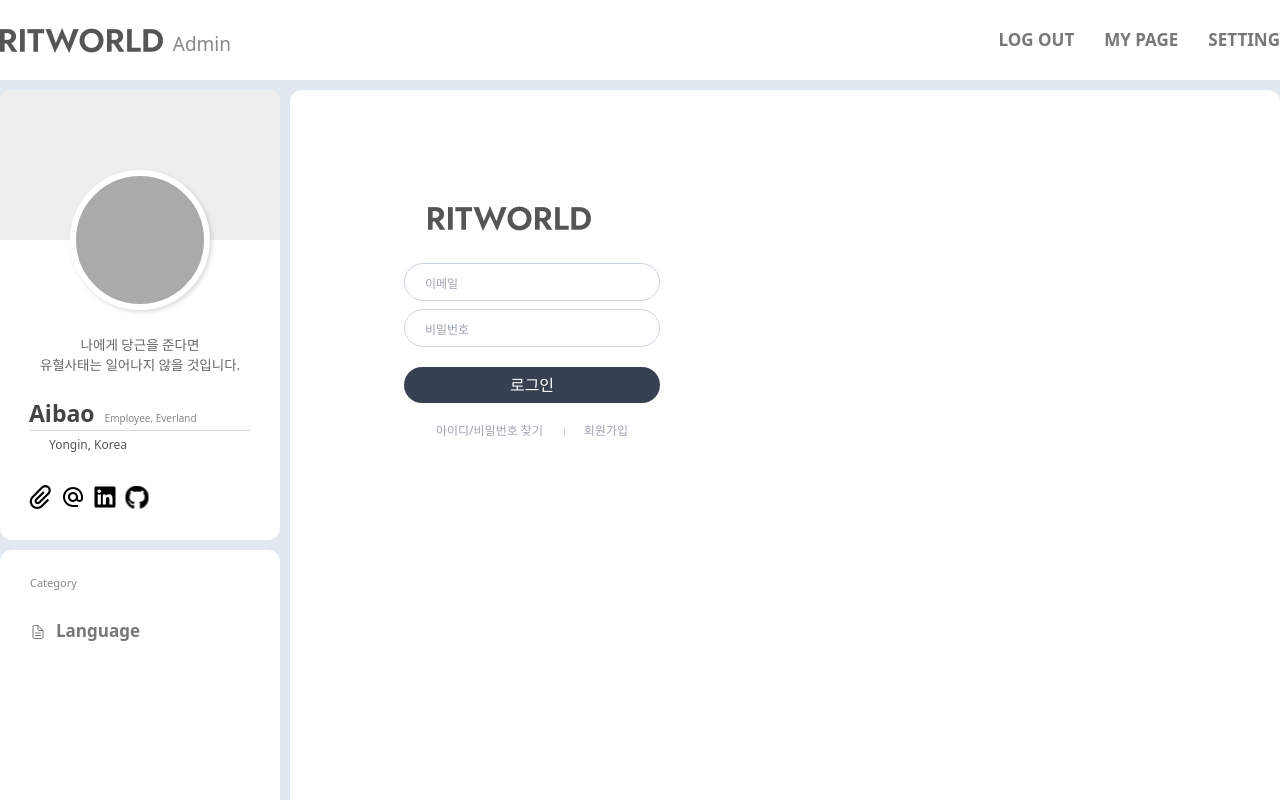
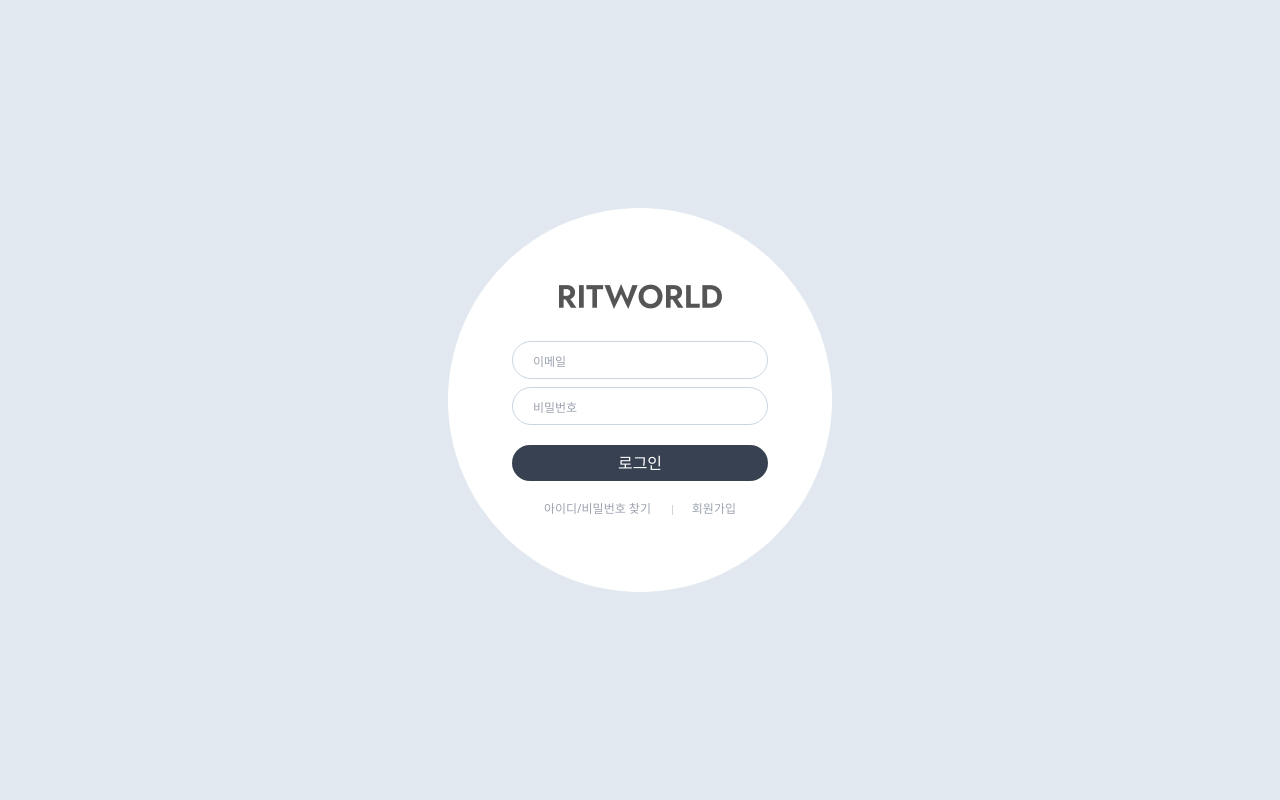
Before and after one commit to saiani1/rit-world, a React (Vite) app: page /signin in a window 1280 px wide. Shown: the top 800 px of the page. Built offline with nearby package versions, Linux system fonts and the light colour scheme; some icons are missing.

Commit message:
로그아웃 시 로그인화면으로 이동

```diff
--- a/src/App.tsx
+++ b/src/App.tsx
@@ -17,20 +17,25 @@ localforage.config({
 });
 
 const App = () => {
-  // const navigate = useNavigate();
-  // const [isLogin, setIsLogin] = useAtom(loginAtom);
-  // const loginCookie = Cookies.get("login");
+  const navigate = useNavigate();
+  const [isLogin, setIsLogin] = useAtom(loginAtom);
+  const loginCookie = Cookies.get("login");
 
-  // useEffect(() => {
-  //   if (loginCookie) {
-  //     setIsLogin(true);
-  //     navigate("/home", { replace: true });
-  //   } else setIsLogin(false);
-  // // eslint-disable-next-line react-hooks/exhaustive-deps
-  // }, []);
+  useEffect(() => {
+    console.log("useEffect발동")
+    if (loginCookie) {
+      setIsLogin(true);
+      navigate("/list", { replace: true });
+    } else {
+      setIsLogin(false);
+      navigate("/signin", { replace: true });
+    }
+  // eslint-disable-next-line react-hooks/exhaustive-deps
+  }, [loginCookie]);
 
   return (
-    <div className="flex justify-center items-center h-full bg-slate-200">
+    <div className="flex justify-center items-center h-screen bg-slate-200">
+      {isLogin ? (
         <div className="flex flex-col items-center w-full h-full">
           <Header />
           <div className="flex justify-between w-[1280px] mt-[10px] mb-[40px] gap-x-[10px]">
@@ -43,6 +48,9 @@ const App = () => {
             </div>
           </div>
         </div>
+      ) : (
+        <SignInScreen />
+      )}
       <Toaster
         containerStyle={{
           top: 20,
--- a/src/components/common/header/Header.tsx
+++ b/src/components/common/header/Header.tsx
@@ -1,4 +1,5 @@
 import { useNavigate } from "react-router-dom";
+import Cookies from "js-cookie";
 
 import logo from "@/assets/logo.png";
 
@@ -23,6 +24,15 @@ const Header = () => {
     navigate("/list");
   }
 
+  const handleClickHeader = (e: React.MouseEvent<HTMLUListElement>) => {
+    const name = (e.target as HTMLButtonElement).name;
+    if (name === "LOG OUT") {
+      Cookies.remove('login');
+      console.log("로그아웃되었습니다.")
+    }
+
+  }
+
   return (
     <header className="flex justify-center items-center w-full min-h-[80px] bg-white">
       <div className="flex justify-between items-center w-[1280px] h-full">
@@ -33,11 +43,15 @@ const Header = () => {
           </h1>
         </button>
         <nav>
-          <ul className="flex gap-x-[30px]">
+          <ul className="flex gap-x-[30px]" onClick={handleClickHeader}>
             {
               GNB_ARR.map((gnb) => (
               <li key={gnb.id}>
-                <button type="button" className="text-[17px] text-[#777] font-semibold">
+                <button
+                  type="button"
+                  className="text-[17px] text-[#777] font-semibold"
+                  name={gnb.title}
+                >
                   {gnb.title}
                 </button>
               </li>
--- a/src/routes/signin/SignInScreen.tsx
+++ b/src/routes/signin/SignInScreen.tsx
@@ -44,7 +44,7 @@ const SignInScreen = () => {
       className="flex flex-col justify-center items-center w-96 h-96 rounded-full bg-white"
       onSubmit={handleSubmit(onSubmit)}
     >
-      <h1 className="w-52 mb-8">
+      <h1 className="flex justify-center w-52 mb-8">
         <img src={logo} alt="logo" />
       </h1>
       <motion.div
```
Lines whose indentation alone changed are shown as unchanged.
